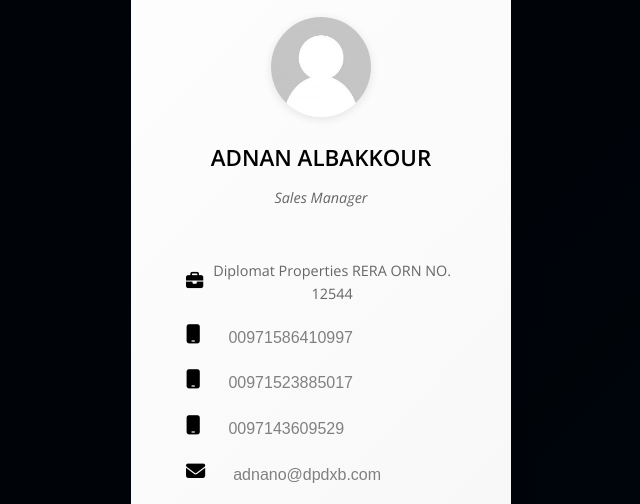
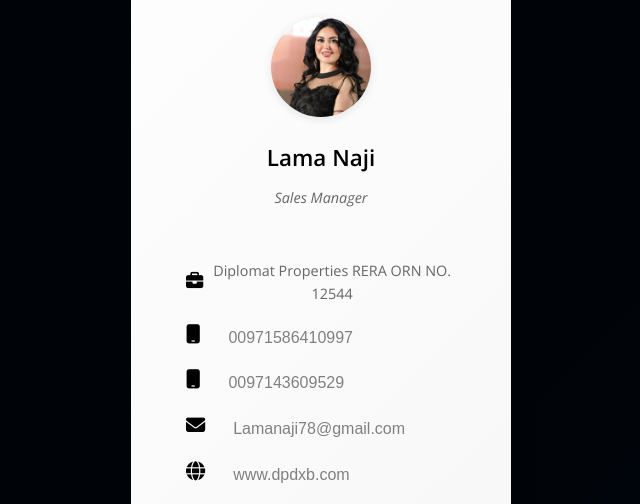
Before and after one commit to Diplomat-Properties/Lama-Naji, a plain HTML site: page index.html in a window 1280 px wide. Shown: the part 250-754 px from the top of the page, without its empty margins (319-959 px from the left). Drawn offline with nearby package versions, Linux system fonts and the light colour scheme.

Commit message:
Update index.html

```diff
--- a/index.html
+++ b/index.html
@@ -22,17 +22,17 @@
     </div>
 
     <div class="agent-section">
-      <img src="img/blank.jpg" alt="Agent Photo" class="agent-photo">
-      <h3 class="agent-name">ADNAN ALBAKKOUR</h3>
+      <img src="img/lama.jpeg" alt="Agent Photo" class="agent-photo">
+      <h3 class="agent-name">Lama Naji</h3>
       <p class="agent-role">Sales Manager</p>
       <p class="agent-registration"><span class="registration-symbol"><i class="fa-solid fa-briefcase detail-icon"></i></span> Diplomat Properties RERA ORN NO. 12544</p>
     </div>
 
     <div class="card-details">
-      <p><i class="fa-solid fa-mobile detail-icon"></i> <a href="tel:00971586410997">00971586410997</a></p>
-      <p><i class="fa-solid fa-mobile detail-icon"></i> <a href="tel:00971523885017">00971523885017</a></p>
+      <p><i class="fa-solid fa-mobile detail-icon"></i> <a href="tel:00971586464349">00971586410997</a></p>
+
       <p><i class="fa-solid fa-mobile detail-icon"></i> <a href="tel:0097143609529">0097143609529</a></p>
-      <p><i class="fas fa-envelope detail-icon"></i> <a href="mailto:adnano@dpdxb.com">adnano@dpdxb.com</a></p>
+      <p><i class="fas fa-envelope detail-icon"></i> <a href="mailto:Lamanaji78@gmail.com">Lamanaji78@gmail.com</a></p>
       <p><i class="fas fa-globe detail-icon"></i> <a href="http://www.dpdxb.com" target="_blank">www.dpdxb.com</a></p>
       <p><i class="fas fa-map-marker-alt detail-icon"></i> <a href="https://www.google.com/maps/search/?api=1&query=PO+Box+No+181702+Office+NO.807+Opal+Tower+Business+Bay%2C+Dubai+UAE" target="_blank">PO Box No 181702 Office NO.807 Opal Tower Business Bay, Dubai UAE</a></p>
     </div>
```
